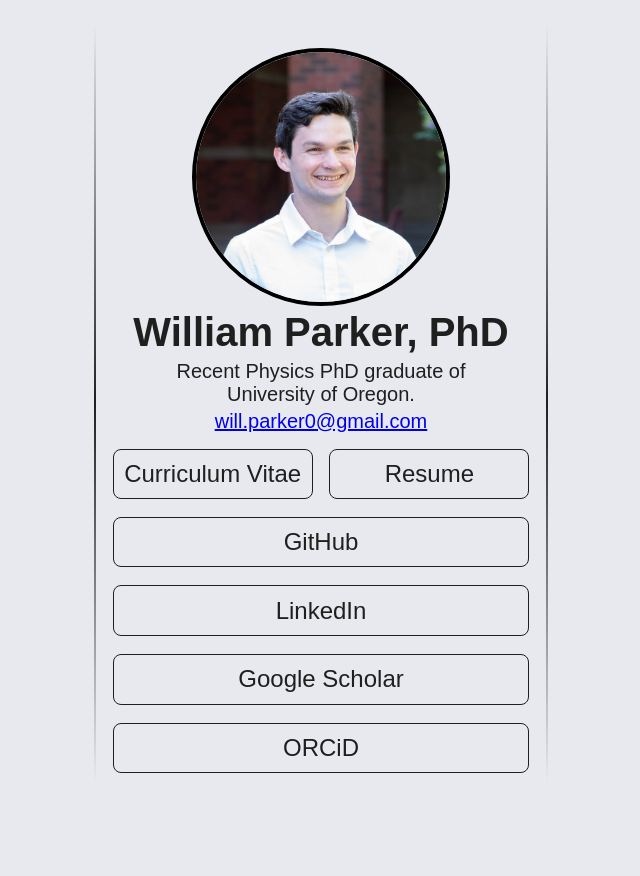
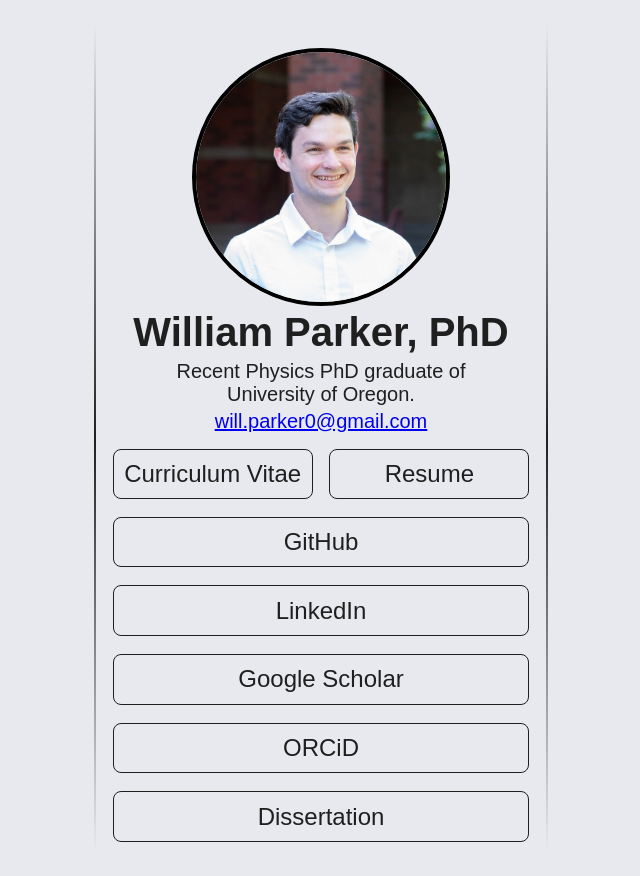
Before and after one commit to WSParker/contact, a Svelte app: page / in a window 1280 px wide. Shown: the whole page, without its empty margins (319-959 px from the left). Before the commit the page ends 807 px from the top, so only its background shows below. Built offline with nearby package versions, Linux system fonts and the light colour scheme.

Commit message:
adding dissertation

```diff
--- a/src/App.svelte
+++ b/src/App.svelte
@@ -1,10 +1,8 @@
 <script>
     import Link from "./lib/Link.svelte";
     const WParker_CV = new URL("./lib/WParker_CV.pdf", import.meta.url);
-    const WParker_Resume = new URL(
-        "./lib/WParker_Resume.pdf",
-        import.meta.url,
-    );
+    const WParker_Resume = new URL("./lib/WParker_Resume.pdf", import.meta.url);
+    const WParker_Dissertation = new URL("./lib/WParker_Dissertation.pdf", import.meta.url);
     const IMG_0280 = new URL("./lib/DSC_4721_bust.jpeg", import.meta.url)
         .href;
     let iH, iW;
@@ -80,6 +78,11 @@
                     width="{linkWidth1}%"
                 >
                     <p class="hrefContent">ORCiD</p>
+                </Link>
+            </div>
+            <div class="elementRow">
+                <Link href={WParker_Dissertation} width="{linkWidth1}%">
+                    <p class="hrefContent">Dissertation</p>
                 </Link>
             </div>
         </div>
```
Also changed, not shown: package.json (line endings or trailing spaces), 2 other files (tests, documents, lock files or other folders).
